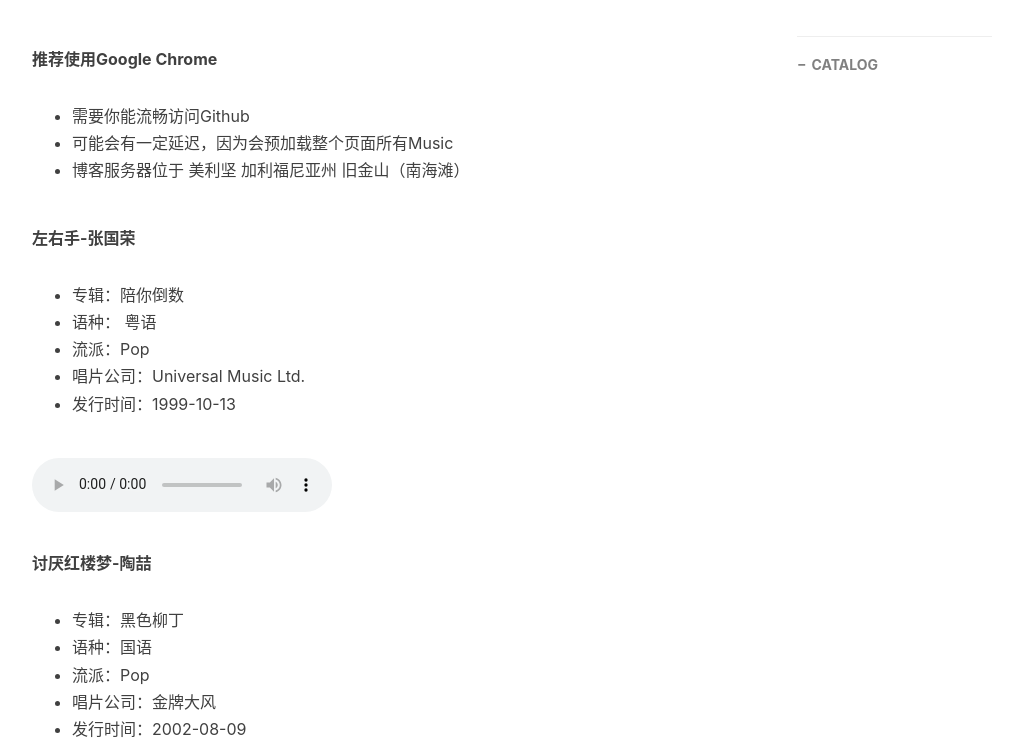
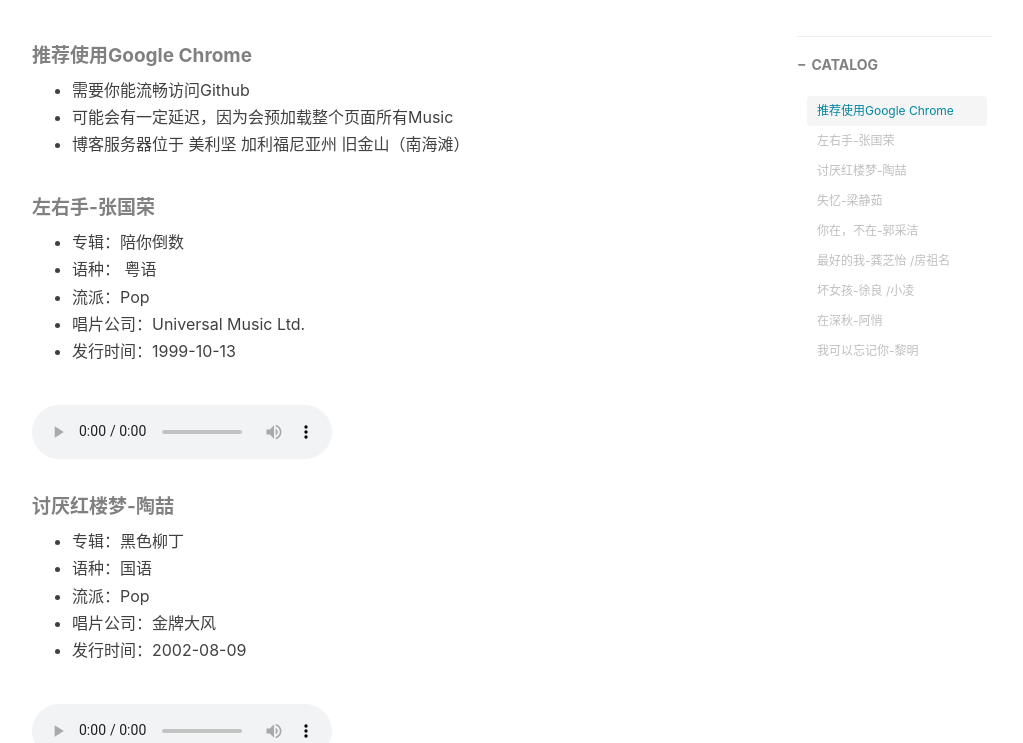
Before and after one commit to CGITJ/CGITJ.github.io, a Jekyll site: the page built from _posts/2021-10-18-Music-老式潮流.md, in a window 1280 px wide and 900 px high, scrolled down 424 px, cut to the strip 157-900 px from the top of the window. Shown: the whole strip, without its empty margins (233-1256 px from the left). Built offline with Jekyll 4.4.1, drawn with Linux system fonts in a browser that asks for light colours; nearby versions of some CDN libraries; a script that is not in the unit is left out; comment, search, counter and statistics services are not loaded.

Commit message:
init67887666

```diff
--- a/_posts/2021-10-18-Music-老式潮流.md
+++ b/_posts/2021-10-18-Music-老式潮流.md
@@ -10,61 +10,61 @@
     - 艺术
 ---
 
-**推荐使用Google Chrome**
+##### **推荐使用Google Chrome**
 - 需要你能流畅访问Github
 - 可能会有一定延迟，因为会预加载整个页面所有Music
 - 博客服务器位于 美利坚 加利福尼亚州 旧金山（南海滩）
 
-**左右手-张国荣**
+##### **左右手-张国荣**
 - 专辑：陪你倒数
 - 语种： 粤语
 - 流派：Pop
 - 唱片公司：Universal Music Ltd.
 - 发行时间：1999-10-13
 <p>https://github.com/CGITJ/CGITJ.github.io/raw/master/img/music/%E5%BC%A0%E5%9B%BD%E8%8D%A3%20-%20%E5%B7%A6%E5%8F%B3%E6%89%8B.mp3</p>
-**讨厌红楼梦-陶喆**
+##### **讨厌红楼梦-陶喆**
 - 专辑：黑色柳丁
 - 语种：国语
 - 流派：Pop
 - 唱片公司：金牌大风
 - 发行时间：2002-08-09
 <p>https://github.com/CGITJ/CGITJ.github.io/raw/master/img/music/%E9%99%B6%E5%96%86%20-%20%E8%AE%A8%E5%8E%8C%E7%BA%A2%E6%A5%BC%E6%A2%A6.mp3</p>
-**失忆-梁静茹**
+##### **失忆-梁静茹**
 - 专辑：亲亲
 - 语种：国语
 - 流派：Pop
 - 唱片公司：相信音乐
 - 发行时间：2006-10-06
 <p>https://github.com/CGITJ/CGITJ.github.io/raw/master/img/music/%E6%A2%81%E9%9D%99%E8%8C%B9%20-%20%E5%A4%B1%E5%BF%86.mp3</p>
-**你在，不在-郭采洁**
+##### **你在，不在-郭采洁**
 - 专辑：爱异想
 - 语种：国语
 - 流派：Pop
 - 唱片公司：华纳唱片
 - 发行时间：2009-05-08
 <p>https://github.com/CGITJ/CGITJ.github.io/raw/master/img/music/%E9%83%AD%E9%87%87%E6%B4%81%20-%20%E4%BD%A0%E5%9C%A8%EF%BC%8C%E4%B8%8D%E5%9C%A8.mp3</p>
-**最好的我-龚芝怡 /房祖名**
+##### **最好的我-龚芝怡 /房祖名**
 - 专辑：55:38:07
 - 语种：国语
 - 流派：Pop
 - 唱片公司：Funkie Monkies Productions Pte Ltd
 - 发行时间：2010-05-14
 <p>https://github.com/CGITJ/CGITJ.github.io/raw/master/img/music/%E6%88%BF%E7%A5%96%E5%90%8D,%E9%BE%9A%E8%8A%9D%E6%80%A1%20-%20%E6%9C%80%E5%A5%BD%E7%9A%84%E6%88%91.mp3</p>
-**坏女孩-徐良 /小凌**
+##### **坏女孩-徐良 /小凌**
 - 专辑：不良少年
 - 语种：国语
 - 流派：Pop
 - 唱片公司：唐羽文化
 - 发行时间：2011-12-26
 <p>https://github.com/CGITJ/CGITJ.github.io/raw/master/img/music/%E5%BE%90%E8%89%AF,%E5%B0%8F%E5%87%8C%20-%20%E5%9D%8F%E5%A5%B3%E5%AD%A9.mp3</p>
-**在深秋-阿悄**
+##### **在深秋-阿悄**
 - 专辑：阿悄单曲集
 - 语种：国语
 - 流派：Pop
 - 唱片公司：极韵文化
 - 发行时间：2013-01-01
 <p>https://github.com/CGITJ/CGITJ.github.io/raw/master/img/music/%E9%98%BF%E6%82%84%20-%20%E5%9C%A8%E6%B7%B1%E7%A7%8B.mp3</p>
-**我可以忘记你-黎明**
+##### **我可以忘记你-黎明**
 - 专辑：我可以忘记你
 - 语种：国语
 - 流派：Pop
```
